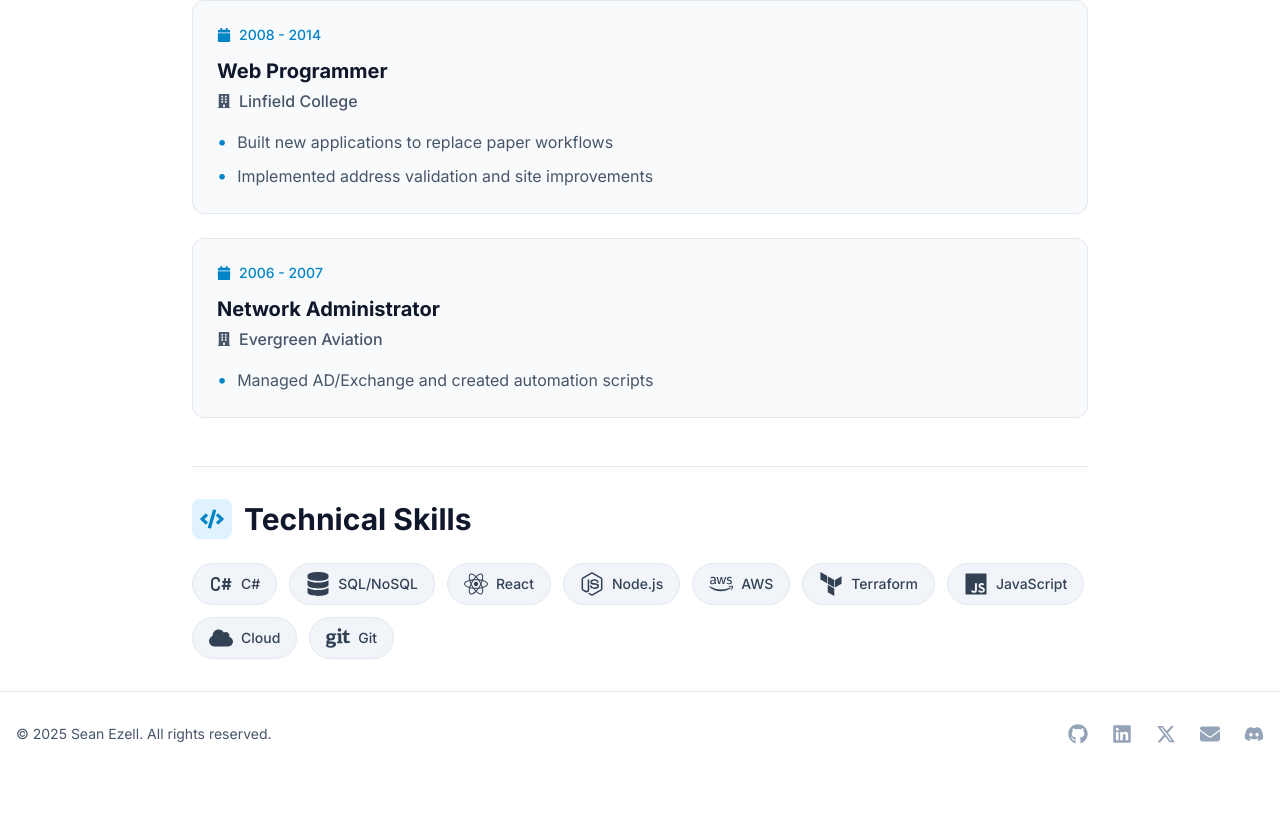
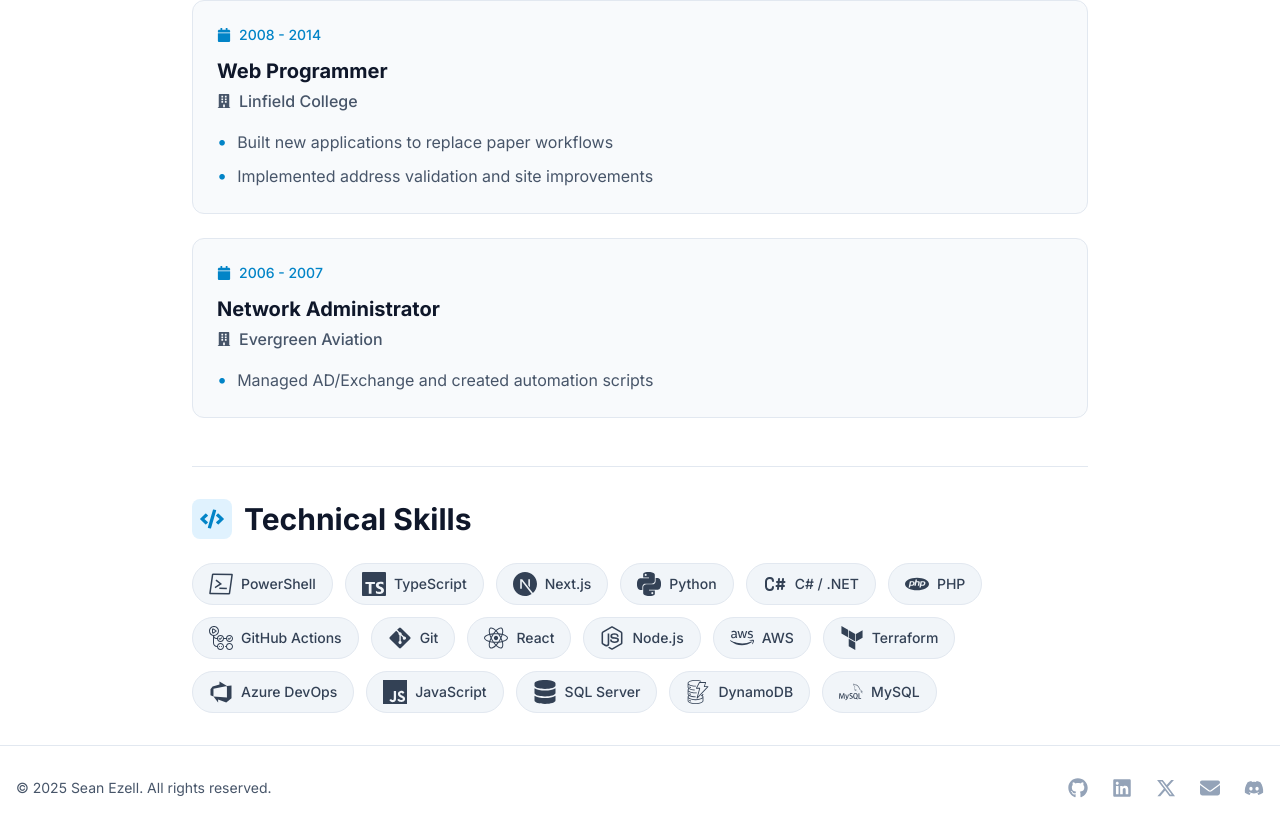
Before and after one commit to seanezell/website-client, a React (Create React App) app: page /resume in a window 1280 px wide. Shown: the part 1391-2221 px from the top of the page. Before the commit the page ends 2167 px from the top, so only its background shows below. Built offline with nearby package versions, Linux system fonts and the light colour scheme.

Commit message:
fine tuning things

```diff
--- a/src/App.js
+++ b/src/App.js
@@ -1,5 +1,5 @@
 import React from "react";
-import { BrowserRouter, Routes, Route } from "react-router-dom";
+import { createBrowserRouter, RouterProvider, Outlet, ScrollRestoration } from "react-router-dom";
 import Header from "./components/Header";
 import Footer from "./components/Footer";
 import Home from "./pages/Home.jsx";
@@ -7,32 +7,46 @@
 import Projects from "./pages/Projects";
 import Resume from "./pages/Resume";
 
-// Layout wrapper component that includes Header and Footer
-function Layout({ children }) {
+function Layout() {
   return (
     <div className="min-h-screen flex flex-col bg-white dark:bg-slate-900 text-slate-900 dark:text-white transition-colors duration-300">
       <Header />
       <main className="flex-grow container mx-auto px-4 py-8">
-        {children}
+        <Outlet />
       </main>
       <Footer />
+      <ScrollRestoration />
     </div>
   );
 }
 
+const router = createBrowserRouter([
+  {
+    path: "/",
+    element: <Layout />,
+    children: [
+      {
+        index: true,
+        element: <Home />,
+      },
+      {
+        path: "about",
+        element: <About />,
+      },
+      {
+        path: "projects",
+        element: <Projects />,
+      },
+      {
+        path: "resume",
+        element: <Resume />,
+      },
+    ],
+  },
+]);
+
 function App() {
-  return (
-    <BrowserRouter>
-      <Layout>
-        <Routes>
-          <Route path="/" element={<Home />} />
-          <Route path="/about" element={<About />} />
-          <Route path="/projects" element={<Projects />} />
-          <Route path="/resume" element={<Resume />} />
-        </Routes>
-      </Layout>
-    </BrowserRouter>
-  );
+  return <RouterProvider router={router} />;
 }
 
 export default App;
--- a/src/components/Hero.jsx
+++ b/src/components/Hero.jsx
@@ -4,7 +4,7 @@
 const Hero = () => {
     const featuredTech = techStack.filter(p => p.isFeatured).slice(0, 6);
     return (
-        <section className="pt-20 md:pt-32 pb-8 md:pb-12">
+        <section className="pt-12 md:pt-20 pb-8 md:pb-12">
             <div className="flex flex-col md:flex-row items-center md:items-start gap-8 md:gap-12 max-w-5xl mx-auto">
                 {/* Text content */}
                 <div className="flex-1 text-center md:text-left">
--- a/src/data/constants.js
+++ b/src/data/constants.js
@@ -3,8 +3,10 @@
 export const techCategories = [
     'frontend',
     'backend',
-    'infrastructure',
-    'database'
+    'iac',
+    'devops',
+    'database',
+    'tools'
 ];
 
 export const highlights = [
--- a/src/data/techStack.js
+++ b/src/data/techStack.js
@@ -1,78 +1,33 @@
-import { SiTerraform } from 'react-icons/si';
+import { FaReact, FaNodeJs, FaGitAlt, FaAws, FaDatabase } from 'react-icons/fa';
+import { SiTypescript, SiNextdotjs, SiTerraform, SiJavascript, SiPython, SiAmazondynamodb, SiMysql, SiGithubactions, SiPhp } from 'react-icons/si';
 import { TbBrandCSharp } from 'react-icons/tb';
-import { FaReact, FaNodeJs, FaDatabase, FaAws, FaJs, FaCloud, FaGit } from 'react-icons/fa';
+import { VscAzureDevops, VscTerminalPowershell } from "react-icons/vsc";
 
 export const techStack = [
-    {
-        id: 'react',
-        icon: <FaReact size={24} />,
-        name: 'React',
-        category: 'frontend',
-        proficiency: 'expert',
-        isFeatured: true
-    },
-    {
-        id: 'node',
-        icon: <FaNodeJs size={24} />,
-        name: 'Node.js',
-        category: 'backend',
-        proficiency: 'expert',
-        isFeatured: true
-    },
-    {
-        id: 'sql',
-        icon: <FaDatabase size={24} />,
-        name: 'SQL/NoSQL',
-        category: 'database',
-        proficiency: 'advanced',
-        isFeatured: true
-    },
-    {
-        id: 'aws',
-        icon: <FaAws size={24} />,
-        name: 'AWS',
-        category: 'infrastructure',
-        proficiency: 'expert',
-        isFeatured: true
-    },
-    {
-        id: 'terraform',
-        icon: <SiTerraform size={24} />,
-        name: 'Terraform',
-        category: 'infrastructure',
-        proficiency: 'expert',
-        isFeatured: true
-    },
-    {
-        id: 'javascript',
-        icon: <FaJs size={24} />,
-        name: 'JavaScript',
-        category: 'frontend',
-        proficiency: 'expert',
-        isFeatured: false
-    },
-    {
-        id: 'csharp',
-        icon: <TbBrandCSharp size={24} />,
-        name: 'C#',
-        category: 'backend',
-        proficiency: 'familiar',
-        isFeatured: false
-    },
-    {
-        id: 'cloud',
-        icon: <FaCloud size={24} />,
-        name: 'Cloud',
-        category: 'infrastructure',
-        proficiency: 'expert',
-        isFeatured: false
-    },
-    {
-        id: 'git',
-        icon: <FaGit size={24} />,
-        name: 'Git',
-        category: 'infrastructure',
-        proficiency: 'expert',
-        isFeatured: false
-    },
+    // Featured in Hero
+    { id: 'react', name: 'React', icon: <FaReact size={24} />, category: 'frontend', proficiency: 'expert', isFeatured: true },
+    { id: 'node', name: 'Node.js', icon: <FaNodeJs size={24} />, category: 'backend', proficiency: 'expert', isFeatured: true },
+    { id: 'aws', name: 'AWS', icon: <FaAws size={24} />, category: 'cloud', proficiency: 'expert', isFeatured: true },
+    { id: 'terraform', name: 'Terraform', icon: <SiTerraform size={24} />, category: 'devops', proficiency: 'expert', isFeatured: true },
+    { id: 'azuredevops', name: 'Azure DevOps', icon: <VscAzureDevops size={24} />, category: 'devops', proficiency: 'expert', isFeatured: true },
+
+    //More good stuff
+    { id: 'javascript', name: 'JavaScript', icon: <SiJavascript size={24} />, category: 'frontend', proficiency: 'expert', isFeatured: false },
+    { id: 'sql', name: 'SQL Server', icon: <FaDatabase size={24} />, category: 'database', proficiency: 'expert', isFeatured: false },
+    { id: 'dynamodb', name: 'DynamoDB', icon: <SiAmazondynamodb size={24} />, category: 'database', proficiency: 'expert', isFeatured: true },
+    { id: 'mysql', name: 'MySQL', icon: <SiMysql size={24} />, category: 'database', proficiency: 'expert', isFeatured: false },
+
+    //Stuff I know, but less well
+    { id: 'githubactions', name: 'GitHub Actions', icon: <SiGithubactions size={24} />, category: 'devops', proficiency: 'advanced', isFeatured: false },
+    { id: 'git', name: 'Git', icon: <FaGitAlt size={24} />, category: 'devops', proficiency: 'advanced', isFeatured: false },
+    { id: 'powershell', name: 'PowerShell', icon: <VscTerminalPowershell size={24} />, category: 'devops', proficiency: 'familiar', isFeatured: false },
+
+    //Stuff I'm working on learning
+    { id: 'typescript', name: 'TypeScript', icon: <SiTypescript size={24} />, category: 'frontend', proficiency: 'familiar', isFeatured: false },
+    { id: 'nextjs', name: 'Next.js', icon: <SiNextdotjs size={24} />, category: 'frontend', proficiency: 'familiar', isFeatured: false },
+
+    // Old Legacy stuff I haven't touched in a while
+    { id: 'python', name: 'Python', icon: <SiPython size={24} />, category: 'backend', proficiency: 'familiar', isFeatured: false },
+    { id: 'csharp', name: 'C# / .NET', icon: <TbBrandCSharp size={24} />, category: 'backend', proficiency: 'familiar', isFeatured: false },
+    { id: 'php', name: 'PHP', icon: <SiPhp size={24} />, category: 'backend', proficiency: 'familiar', isFeatured: false },
 ];
```
